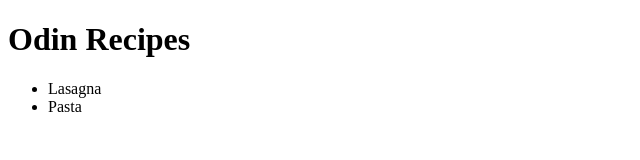
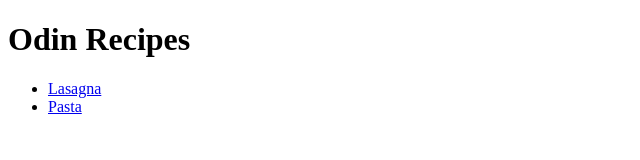
Before and after one commit to xTeeque/odin-recipes, a plain HTML site: page index.html in a window 1280 px wide. Shown: the full height of the page, 0-640 px from the left. Drawn offline with Linux system fonts and the light colour scheme.

Commit message:
new commit

```diff
--- a/index.html
+++ b/index.html
@@ -8,8 +8,8 @@
 <body>
     <h1>Odin Recipes</h1>
     <ul>
-    <li href="recipes/lasagna.html">Lasagna</li>
-    <li href="recipes/pasta.html">Pasta</li>
+    <li><a href="recipes/lasagna.html">Lasagna</a></li>
+    <li><a href="recipes/pasta.html">Pasta</a></li>
     </ul>
 </body>
 </html>
```
